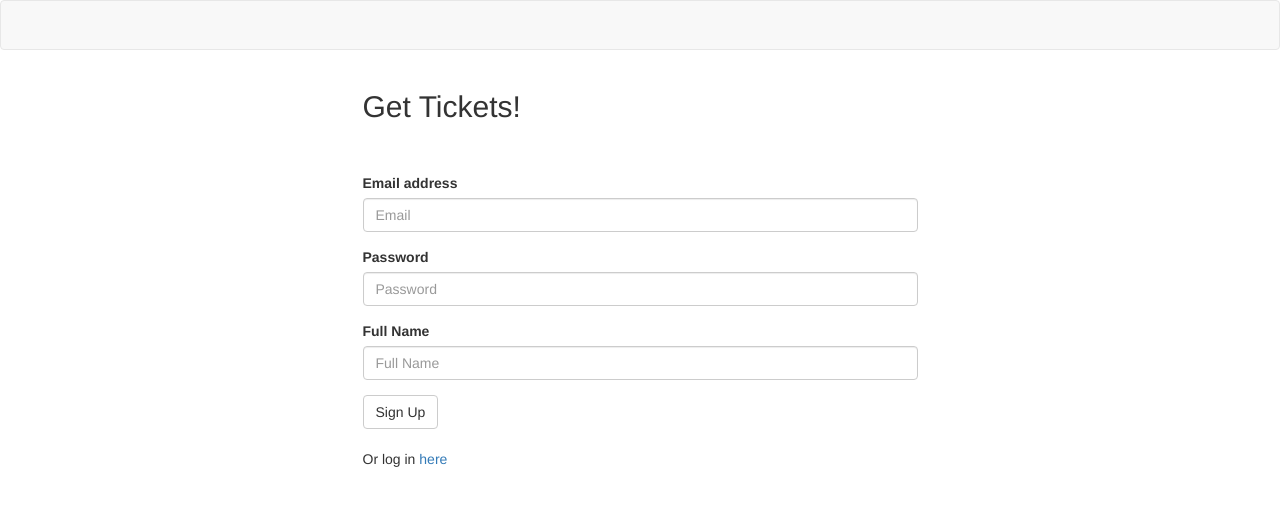
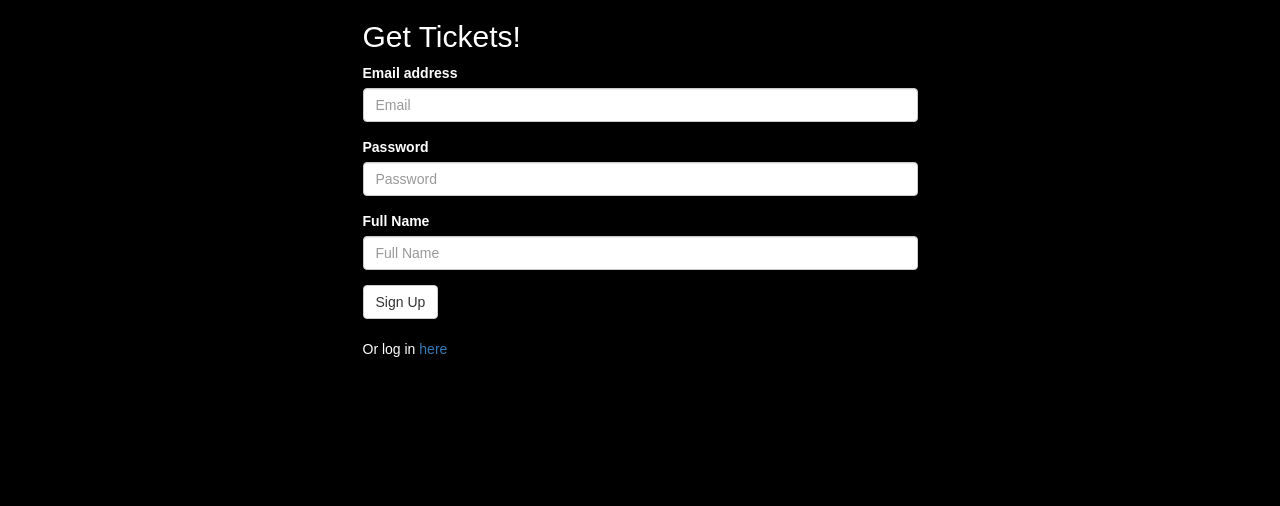
Before and after one commit to rbraun04/MagnusOpus, a website: page public/ticketsSignUp.html in a window 1280 px wide. Drawn offline with nearby package versions, Linux system fonts and the light colour scheme; files that its build step writes are made by us from their sources.

Commit message:
added styling to authentication pages

```diff
--- a/public/css/style2.css
+++ b/public/css/style2.css
@@ -19,11 +19,13 @@ nav .brand-logo {
 
 .font {
   font-family: 'Montserrat', sans-serif;
+
 }
 
-.smallfont {
+.font2 {
   font-family: 'Montserrat', sans-serif;
-  font-size: 12;
+  color: white;
+
 }
 
 p {
--- a/public/ticketsSignUp.html
+++ b/public/ticketsSignUp.html
@@ -6,22 +6,17 @@
   <meta charset="UTF-8">
   <meta name="viewport" content="width=device-width, initial-scale=1">
   <link rel="stylesheet" href="https://maxcdn.bootstrapcdn.com/bootswatch/3.3.7/lumen/bootstrap.min.css">
-  <link href="stylesheets/style.css" rel="stylesheet">
+  <link href="css/style2.css" rel="stylesheet">
 </head>
 
 <body>
-  <nav class="navbar navbar-default">
-    <div class="container-fluid">
-      <div class="navbar-header">
-      </div>
-    </div>
-  </nav>
-  <div class="container">
-    <div class="row">
-      <div class="col-md-6 col-md-offset-3">
-        <h2>Get Tickets!</h2>
-        <form class="signup">
-          <div class="form-group">
+
+  <div class="container font2">
+    <div class="row font2">
+      <div class="col-md-6 col-md-offset-3 font2">
+        <h2 class= "font2">Get Tickets!</h2>
+        <form class="signup ">
+          <div class="form-group ">
             <label for="exampleInputEmail1">Email address</label>
             <input type="email" class="form-control" id="email-input" placeholder="Email">
           </div>
```
Also changed, not shown: public/reserve2.html (+1 -1 lines), public/seats2.html (+3 -7 lines), public/vendorSignUp.html (+4 -9 lines).
